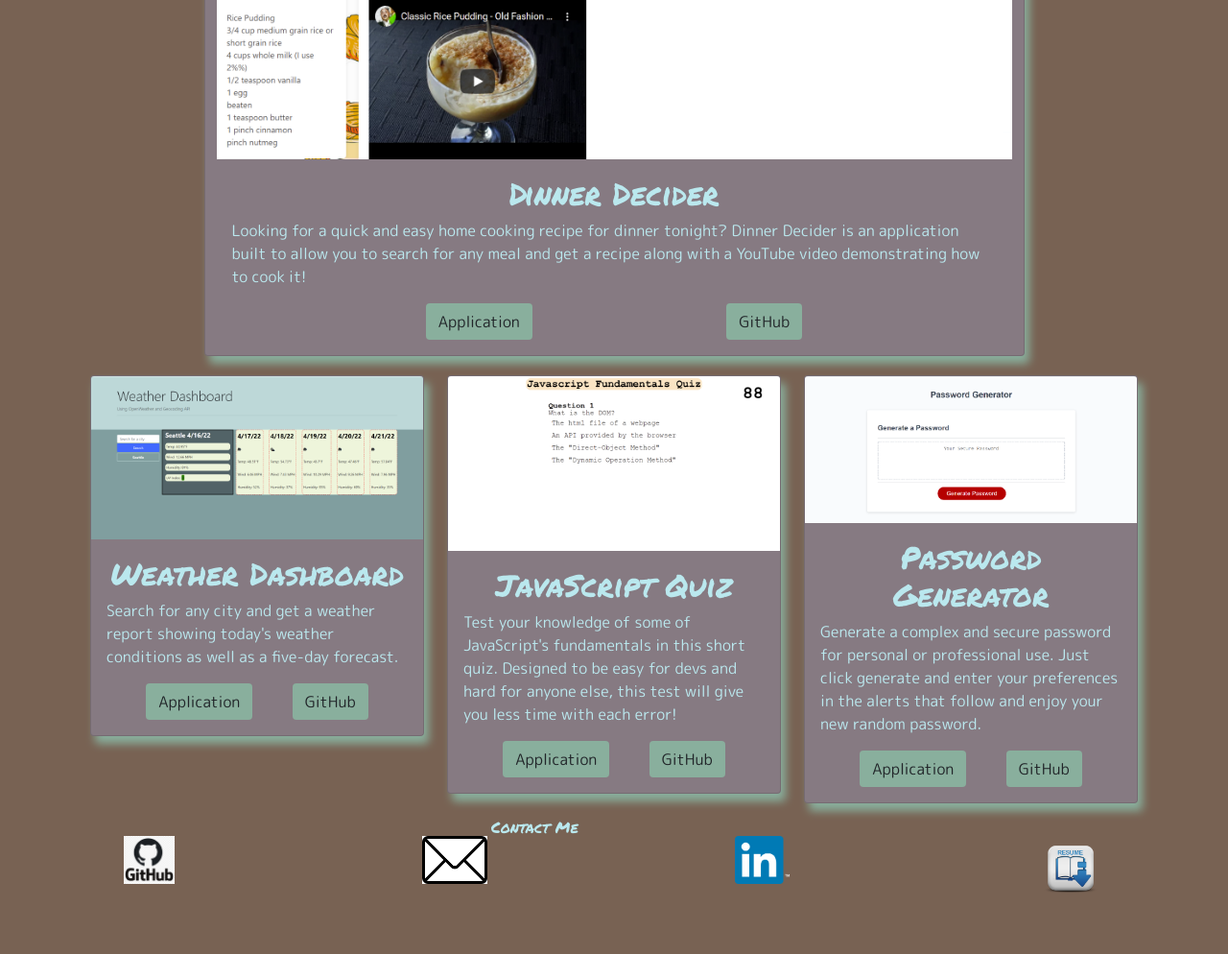
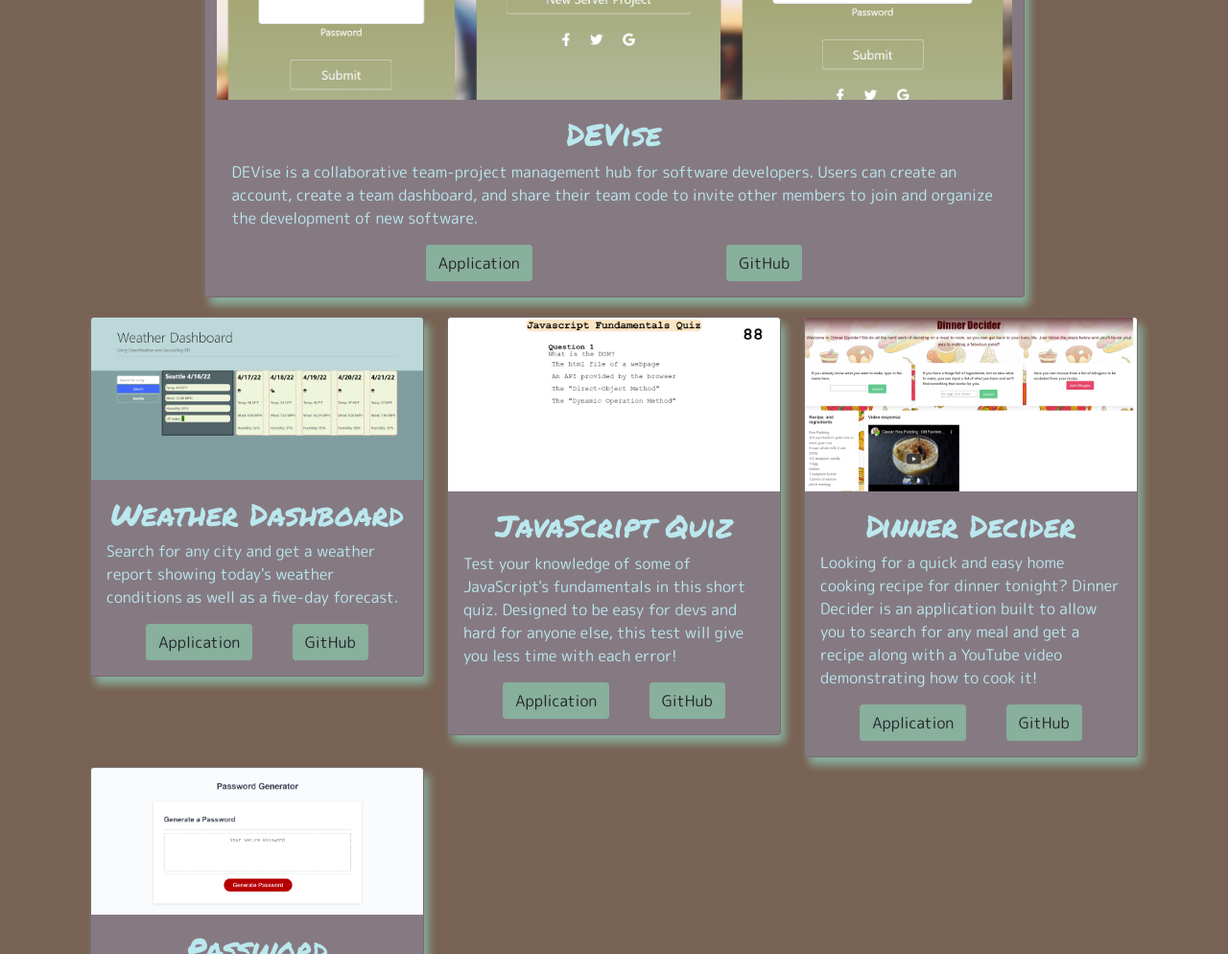
Before and after one commit to OwenMG/OwenMG_Portfolio, a plain HTML site: page index.html in a window 1280 px wide. Shown: the part 800-1794 px from the top of the page at 96% size. Before the commit the page ends 1741 px from the top, so only its background shows below. Drawn offline with nearby package versions, Linux system fonts and the light colour scheme.

Commit message:
adds DEVise project to spotlight

```diff
--- a/index.html
+++ b/index.html
@@ -56,15 +56,16 @@
             <div class="row justify-content-center">
 
                     <div class="card" id="spotlight">
-                <img src="./assets/images/DinnerDeciderShot.png" class="card-img-top" alt="screenshot of dinner decider application">
+                        <img src="./assets/images/DEViseShot.png" class="card-img-top" alt="screenshot of DEVise application">
                     <div class="card-body">
-              <h5 class="card-title">Dinner Decider</h5>
-              <p class="card-text">Looking for a quick and easy home cooking recipe for dinner tonight? Dinner Decider is an application
-                  built to allow you to search for any meal and get a recipe along with a YouTube video demonstrating how to cook it!
+                      <h5 class="card-title">DEVise</h5>
+                      <p class="card-text">DEVise is a collaborative team-project management hub for software developers. Users can
+                        create an account, create a team dashboard, and share their team code to invite other members to join and organize
+                        the development of new software.
                       </p>
                       <div class="cardlinkarea">
-                <a href="https://owenmg.github.io/Dinner_Decider/" class="btn projlink">Application</a>
-                <a href="https://github.com/OwenMG/Dinner_Decider" class="btn projlink">GitHub</a>
+                        <a href="https://github.com/OwenMG/DEVise" class="btn projlink">Application</a>
+                        <a href="https://devisehub.herokuapp.com/" class="btn projlink">GitHub</a>
                       </div>
                         </div>
                     </div>
@@ -99,6 +100,22 @@
                       <div class="cardlinkarea">
                         <a href="https://owenmg.github.io/Javascript_Quiz/" class="btn projlink">Application</a>
                         <a href="https://github.com/OwenMG/Javascript_Quiz" class="btn projlink">GitHub</a>
+                      </div>
+                        </div>
+                    </div>
+                </div>
+
+                <div class="col-12 col-md-6 col-lg-4">
+                <div class="card">
+                <img src="./assets/images/DinnerDeciderShot.png" class="card-img-top" alt="screenshot of dinner decider application">
+            <div class="card-body">
+              <h5 class="card-title">Dinner Decider</h5>
+              <p class="card-text">Looking for a quick and easy home cooking recipe for dinner tonight? Dinner Decider is an application
+                  built to allow you to search for any meal and get a recipe along with a YouTube video demonstrating how to cook it!
+              </p>
+              <div class="cardlinkarea">
+                <a href="https://owenmg.github.io/Dinner_Decider/" class="btn projlink">Application</a>
+                <a href="https://github.com/OwenMG/Dinner_Decider" class="btn projlink">GitHub</a>
               </div>
                 </div>
             </div>
```
Also changed, not shown: assets/images/DEViseShot.png (added). Lines whose indentation alone changed are shown as unchanged.
